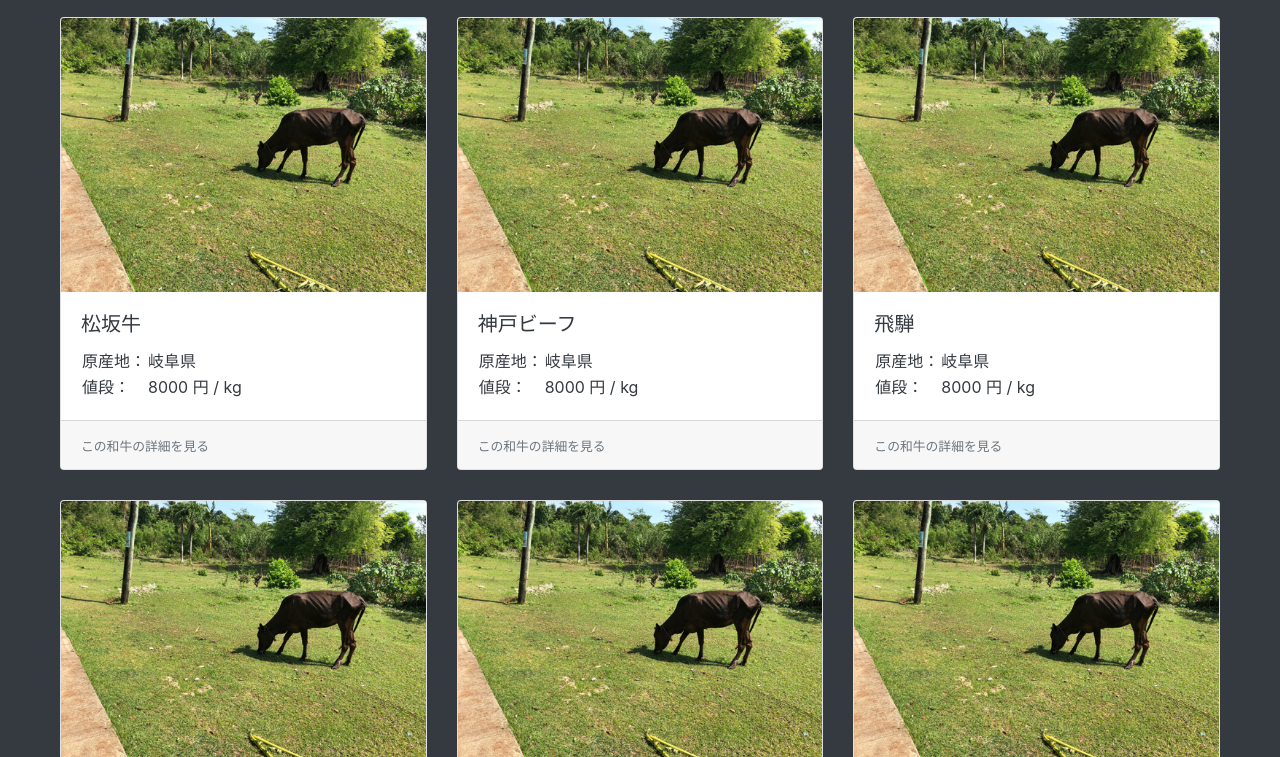
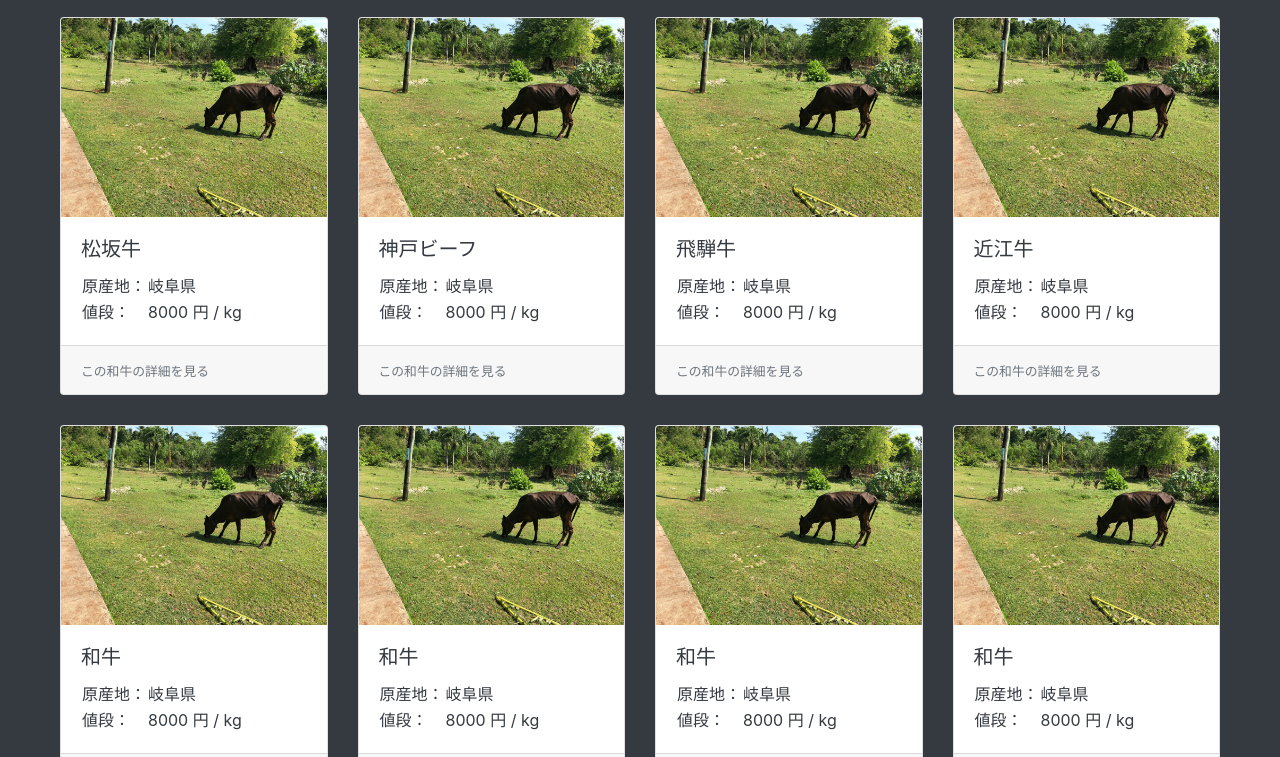
Before and after one commit to shimekake-hanaka/wagyu_price, a plain HTML site: page index.html in a window 1280 px wide. Shown: the part 43-800 px from the top of the page. Drawn offline with Linux system fonts and the light colour scheme.

Commit message:
1行あたりのカード枚数を4枚に変更

```diff
--- a/index.html
+++ b/index.html
@@ -69,7 +69,26 @@
       <a href="#" class="card">
         <img class="card-img-top" src="img/ph_beaf.jpg">
         <div class="card-body">
-          <h5 class="card-title">飛騨</h5>
+          <h5 class="card-title">飛騨牛</h5>
+          <table>
+            <tr>
+              <td>原産地： </td>
+              <td>岐阜県</td>
+            </tr>
+            <tr>
+              <td>値段： </td>
+              <td>8000 円 / kg</td>
+            </tr>
+          </table>
+        </div>
+        <div class="card-footer">
+          <small class="text-muted">この和牛の詳細を見る</small>
+        </div>
+      </a>
+      <a href="#" class="card">
+        <img class="card-img-top" src="img/ph_beaf.jpg">
+        <div class="card-body">
+          <h5 class="card-title">近江牛</h5>
           <table>
             <tr>
               <td>原産地： </td>
@@ -87,6 +106,25 @@
       </a>
     </div>
     <div class="card-deck row">
+      <a href="#" class="card">
+        <img class="card-img-top" src="img/ph_beaf.jpg">
+        <div class="card-body">
+          <h5 class="card-title">和牛</h5>
+          <table>
+            <tr>
+              <td>原産地： </td>
+              <td>岐阜県</td>
+            </tr>
+            <tr>
+              <td>値段： </td>
+              <td>8000 円 / kg</td>
+            </tr>
+          </table>
+        </div>
+        <div class="card-footer">
+          <small class="text-muted">この和牛の詳細を見る</small>
+        </div>
+      </a>
       <a href="#" class="card">
         <img class="card-img-top" src="img/ph_beaf.jpg">
         <div class="card-body">
```
